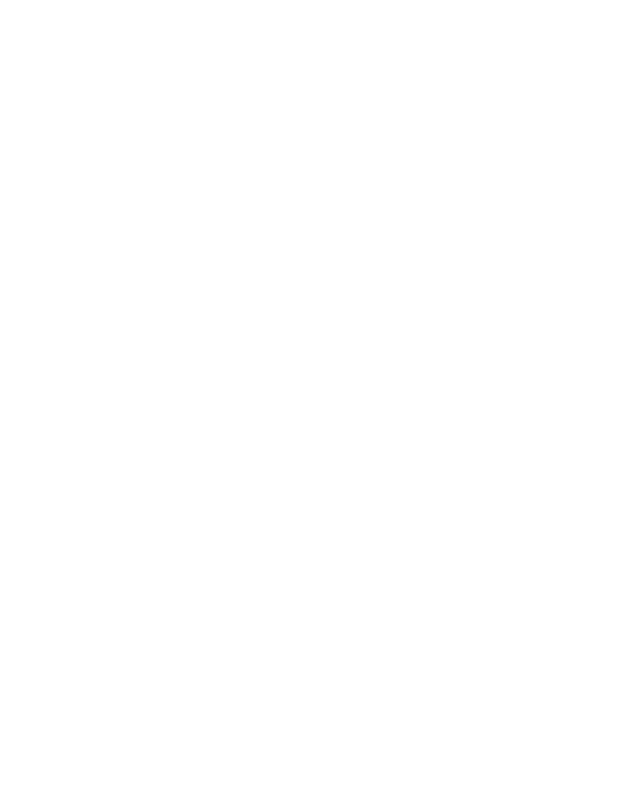
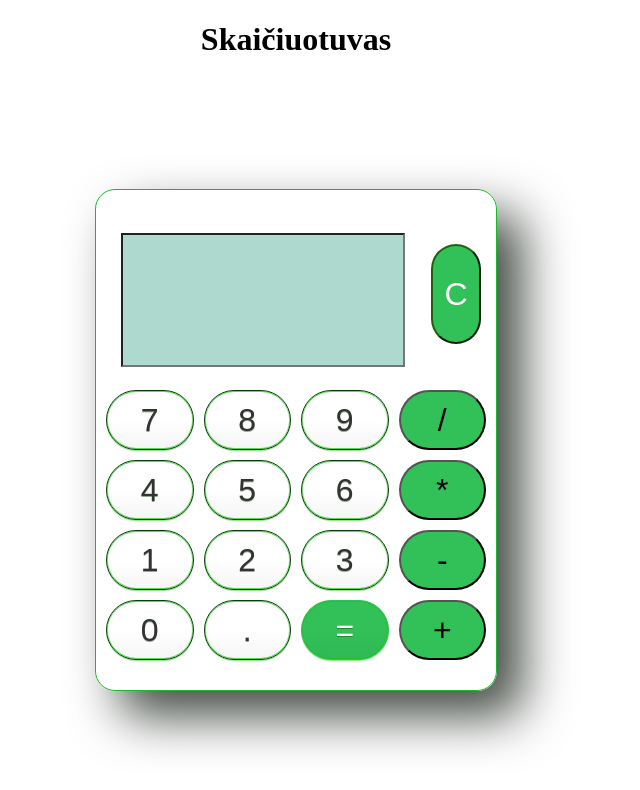
Before and after one commit to Sandrisliu/work2, a plain HTML site: page Task 8/index.html in a window 1280 px wide. Shown: the whole page, without its empty margins (344-984 px from the left). Drawn offline with Linux system fonts and the light colour scheme.

Commit message:
first task done

```diff
--- a/Task 8/index.html
+++ b/Task 8/index.html
@@ -2,11 +2,40 @@
 <html lang="en">
   <head>
     <meta charset="UTF-8" />
-    <title>Objects</title>
-    <!-- Custom JS -->
-    <script defer src="./script.js"></script>
+    <meta http-equiv="X-UA-Compatible" content="IE=edge">
+    <meta name="viewport" content="width=device-width, initial-scale=1.0">
+    <script src="./script.js" type="text/javascript"></script>
+    <link rel="stylesheet" href="styles.css">
   </head>
   <body>
-    <!-- HTML not needed -->
+    <h1 style="text-align:center">Skaičiuotuvas</h1>
+    <div class="container">
+        <br>
+        <table>
+          <tr>
+             <td colspan="3"><input type='text' id='result' class ='screen' style="text-align: right;"></td>
+             <td>
+              <input type='button' value = 'C' onclick="clearScreen()" class="clear"/>
+            </td>
+          </tr>
+        </table>
+    <div class="keys">
+      <input type="button" value="7" class="button" onClick="display('7')"></input>
+      <input type="button" value="8" class="button " onClick="display('8')"></input>
+      <input type="button" value="9" class="button" onClick="display('9')"></input>
+      <input type="button" value="/" class="operator" onClick="display('/')"></input>
+      <input type="button" value="4" class="button" onClick="display('4')"></input>
+      <input type="button" value="5" class="button" onClick="display('5')"></input>
+      <input type="button" value="6" class="button" onClick="display('6')"></input>
+      <input type="button" value="*" class="operator" onClick="display('*')"></input>
+      <input type="button" value="1" class="button" onClick="display('1')"></input>
+      <input type="button" value="2" class="button" onClick="display('2')"></input>
+      <input type="button" value="3" class="button" onClick="display('3')"></input>
+      <input type="button" value="-" class="operator" onClick="display('-')"></input>
+      <input type="button" value="0" class="button" onClick="display('0')"></input>
+      <input type="button" value="." class="button" onClick="display('.')"></input>
+      <input type="button" value= "=" class="button equal-sign" onClick="solve()"></input>
+      <input type="button" value="+" class="operator" onClick="display('+')"></input>
+    </div>
   </body>
 </html>
--- a/Task 8/script.js
+++ b/Task 8/script.js
@@ -1,7 +1,24 @@
-/* ------------------------------ TASK 8 --------------------------------------------
-Sukurkite konstruktoriaus funkciją "Calculator" (naudokite ES5), kuri gebės sukurti objektus su 4 metodais:
-sum(a, b) - priima du skaičius ir grąžina jų sumą.
-subtraction(a, b) - priima du skaičius ir grąžina jų skirtumą.
-multiplication(a, b) - priima du skaičius ir grąžina jų daugybos rezultatą;
-division(a, b) - priima du skaičius ir grąžina jų dalybos rezultatą;
------------------------------------------------------------------------------------- */
+console.log(
+    [1, 2, 3, 4].reduce((a, b) => a + b, 0)
+  )
+
+  console.log(
+    [].reduce((a, b) => a + b, 0)
+  )
+
+  function display(val) {
+    document.getElementById('result').value += val
+    return val
+  }
+
+  function solve() {
+    let x = document.getElementById('result').value
+    let y = eval(x);
+    document.getElementById('result').value = y
+    return y
+  }
+
+  function clearScreen() {
+    document.getElementById('result').value = ''
+
+  }
--- /dev/null
+++ b/Task 8/styles.css
@@ -0,0 +1,82 @@
+.container {
+    border: 1px solid #17bb2a;
+    box-shadow: 25px 25px 50px 0px rgba(0, 11, 0, 0.75);
+    border-radius: 20px;
+    position: absolute;
+    top: 55%;
+    left: 50%;
+    transform: translate(-50%, -50%);
+    width: 400px;
+    height:500px;
+}
+
+.keys {
+    display: grid;
+    grid-template-columns: repeat(4, 1fr);
+    grid-gap: 10px;
+    padding: 10px;
+    margin:auto;
+}
+
+.button {
+    height: 60px;
+    padding: 5px;
+    background-color: rgb(6, 63, 7);
+    border-radius: 100px;
+    border: 1px solid rgb(6, 63, 7);
+    background-color: transparent;
+    font-size: 2rem;
+    color: #333;
+    background-image: linear-gradient(to bottom, transparent, transparent 50%, rgba(0,0,0,.04));
+    box-shadow: inset 0 0 0 1px rgba(24, 200, 12, 0.45), inset 0 1px 0 0 rgba(24, 200, 12, 0.45), inset 0 -1px 0 0 rgba(24, 200, 12, 0.45), 0 1px 0 0 rgba(24, 200, 12, 0.45);
+    text-shadow: 0 1px rgba(11, 78, 7, 0.45);
+}
+
+.button:hover {
+    background-color: #32c058;
+}
+
+.operator {
+    color: rgb(0, 0, 0);
+    background-color: #32c058;
+    font-size: 2rem;
+    border-radius: 100px;
+}
+
+.clear {
+    background-color: #32c058;
+    border-color: #1a5003d9;
+    color: rgb(255, 255, 255);
+    width: 50px;
+    height: 100px;
+    border-radius: 100px;
+    font-size: 2rem;
+}
+
+.clear:hover {
+    background-color: #32c058;
+}
+
+.equal-sign {
+    background-color: #32c058;
+    border-color: #32c058;
+     color: #fff;
+}
+
+.equal-sign:hover {
+    background-color:#32c058;
+}
+
+.screen{
+    background-color:rgb(174, 217, 206);
+    justify-content: center;
+    color: black;
+    font-size:xx-large;
+    width: 100px;
+    height: 10px;
+    cursor: default;
+    padding: 60px;
+    padding-left: 120px;
+    margin: 22px;
+    margin-bottom: 10px;
+}
```
